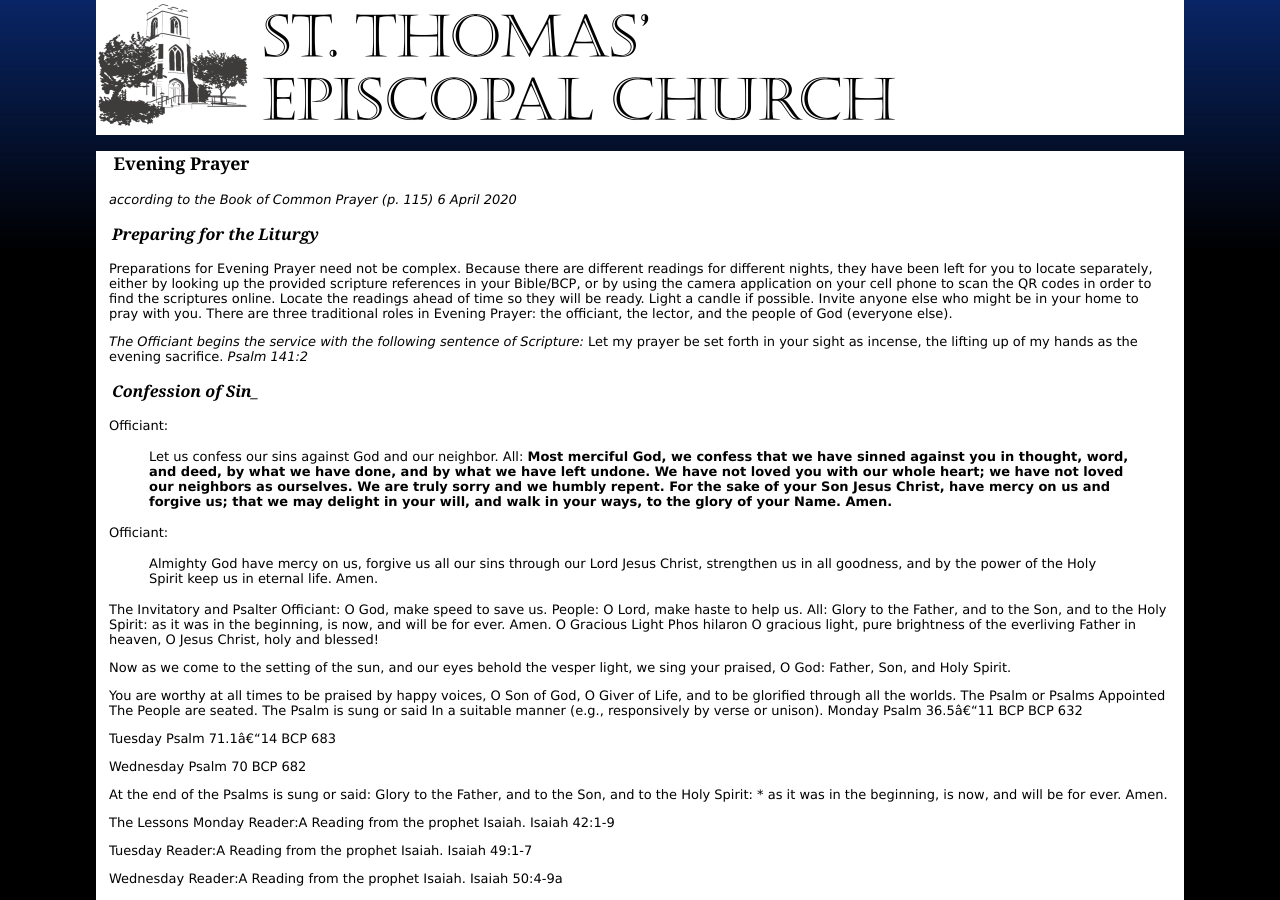
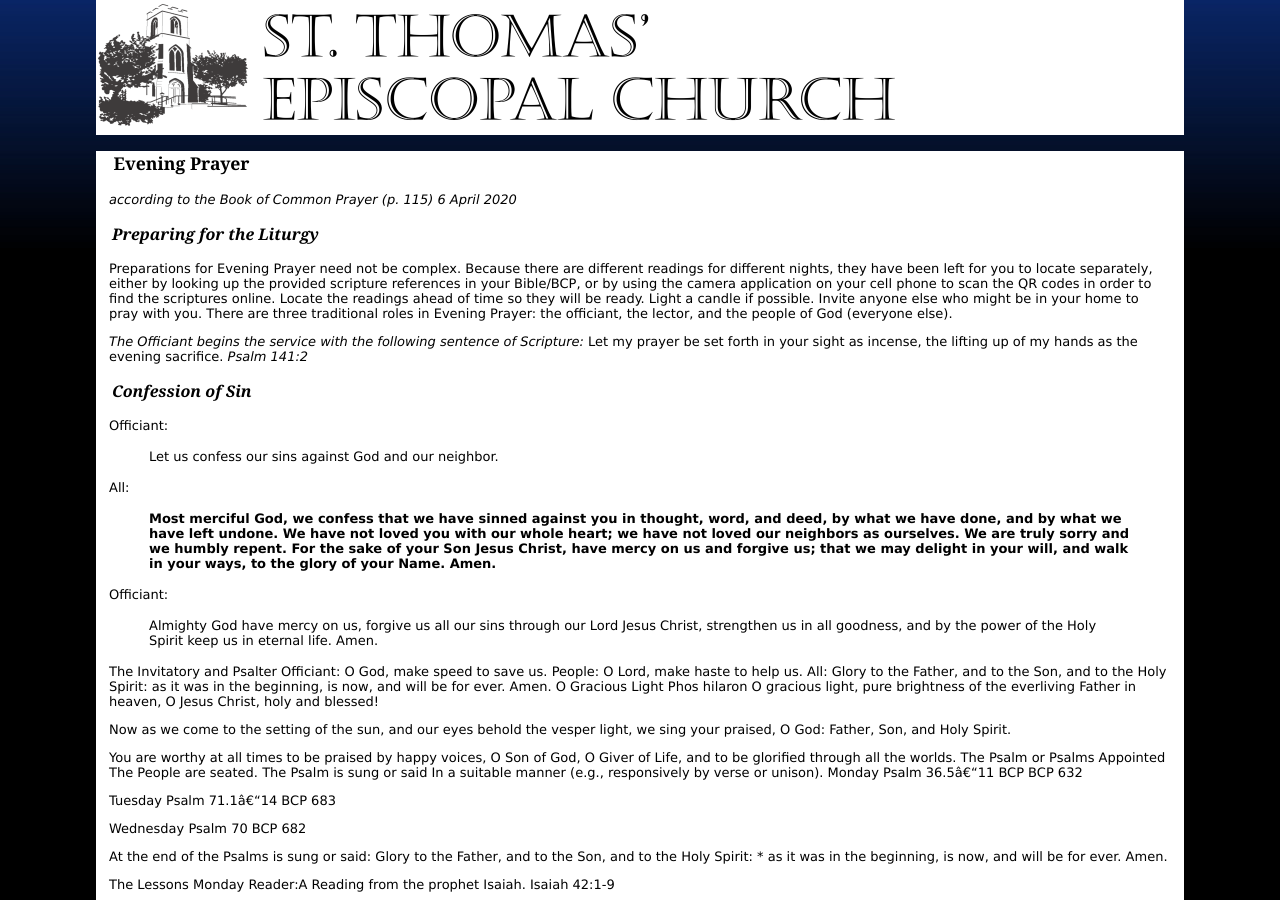
Before and after one commit to toddfoster/toddfoster.github.com, a Jekyll site: the page built from stt2020-epmon.md, in a window 1280 px wide and 900 px high. Built offline with Jekyll 4.4.1, drawn with Linux system fonts in a browser that asks for light colours.

Commit message:
try to obey linebreaks

```diff
--- a/stt2020-epmon.md
+++ b/stt2020-epmon.md
@@ -13,9 +16,10 @@ Preparations for Evening Prayer need not be complex. Because there are different
 _The Officiant begins the service with the following sentence of Scripture:_
 Let my prayer be set forth in your sight as incense, the lifting up of my hands as the evening sacrifice.  _Psalm 141:2_
 
-## Confession of Sin_
+## Confession of Sin
 Officiant:
 > Let us confess our sins against God and our neighbor.
+
 All:
 > **Most merciful God,
 > we confess that we have sinned against you
```
Also changed, not shown: other parts of stt2020-epmon.md (+3 -0 lines).
